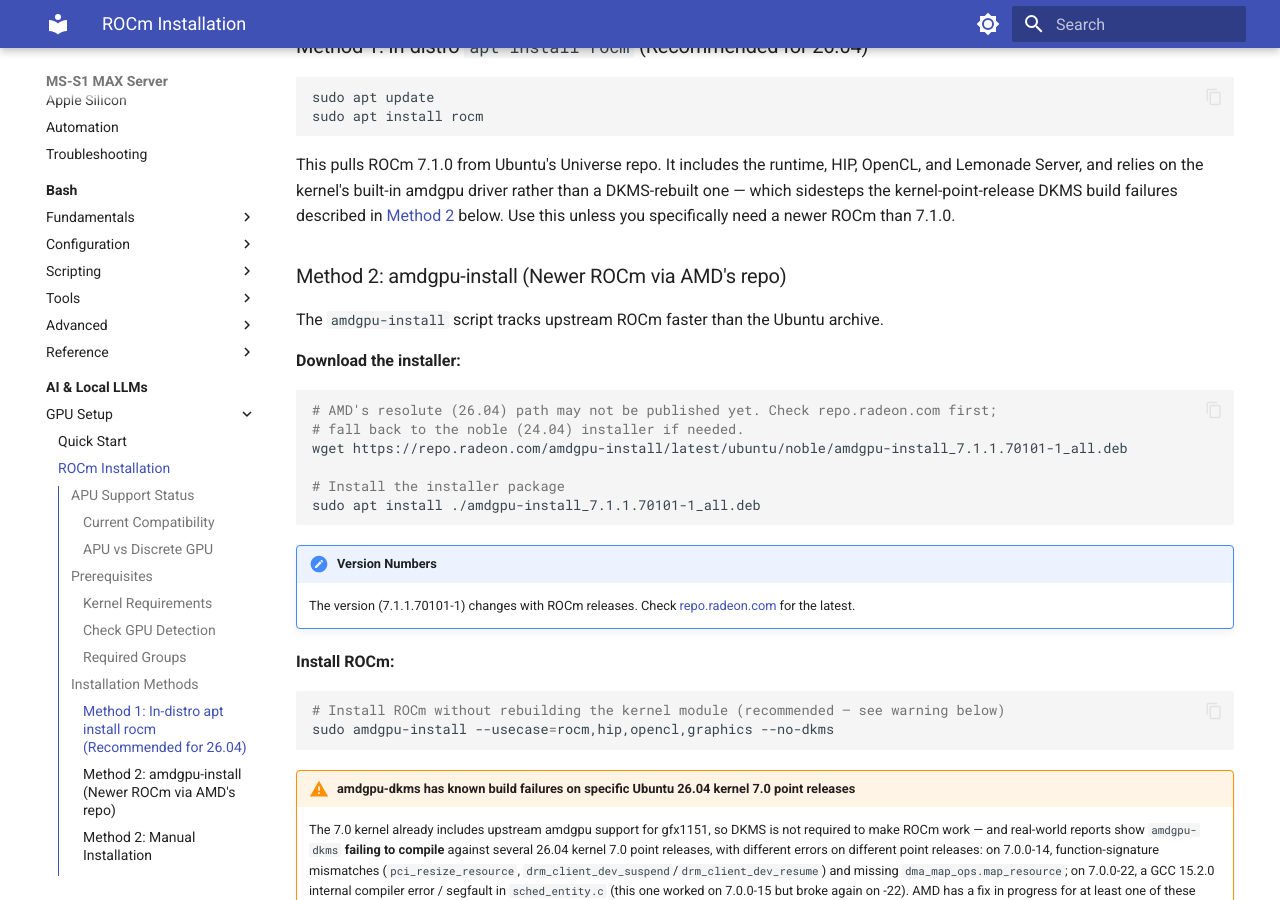
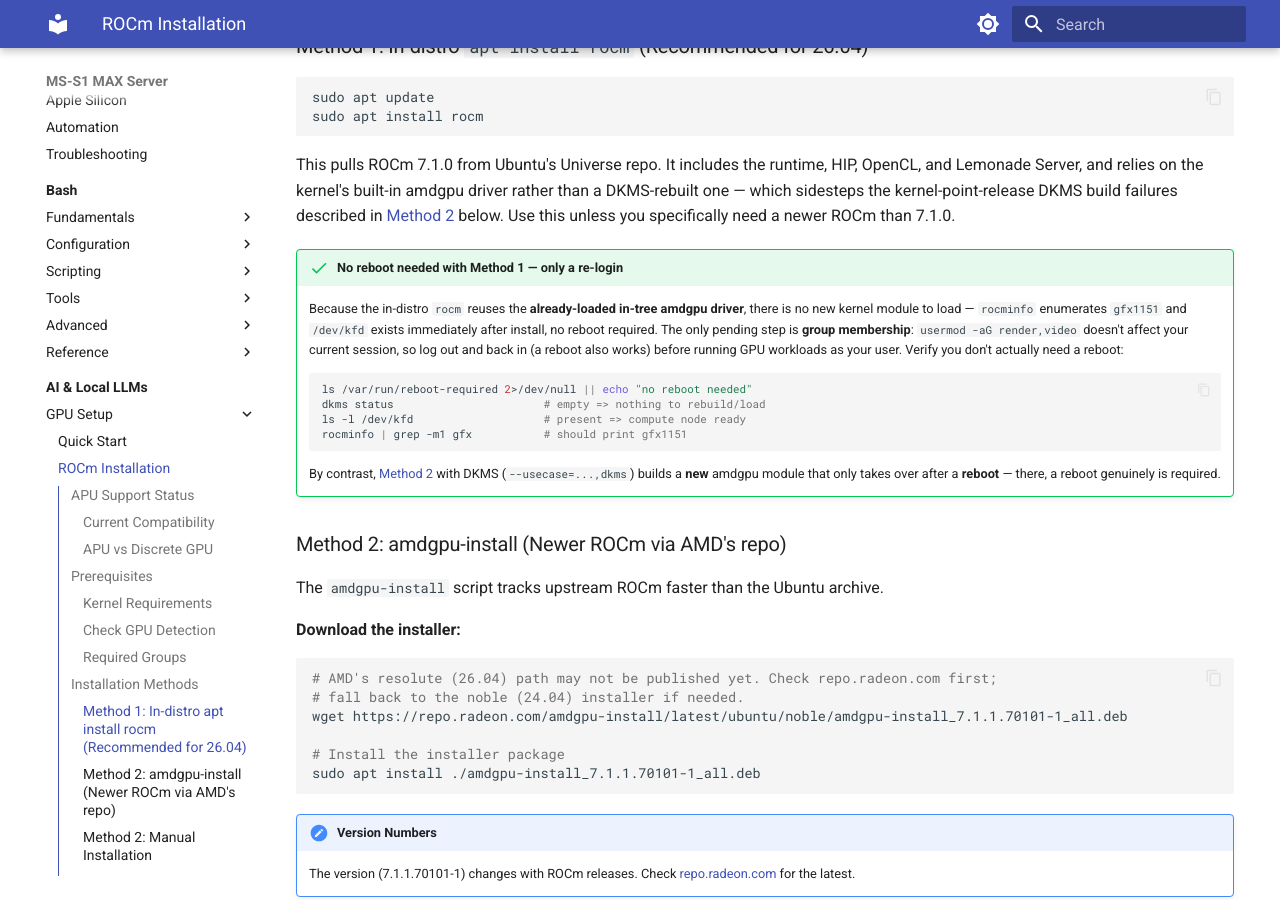
Before and after one commit to mortenoh/msai-setup, an MkDocs documentation site: the page built from docs/ai/gpu/rocm-installation.md, in a window 1280 px wide and 900 px high, scrolled down 2087 px. Built offline with MkDocs 1.6.1 and Material for MkDocs 9.7.7, drawn with Linux system fonts in a browser that asks for light colours.

Commit message:
docs(rocm): clarify in-distro rocm needs no reboot (only re-login), DKMS does

````diff
--- a/docs/ai/gpu/rocm-installation.md
+++ b/docs/ai/gpu/rocm-installation.md
@@ -80,6 +80,18 @@
 ```
 
 This pulls ROCm 7.1.0 from Ubuntu's Universe repo. It includes the runtime, HIP, OpenCL, and Lemonade Server, and relies on the kernel's built-in amdgpu driver rather than a DKMS-rebuilt one — which sidesteps the kernel-point-release DKMS build failures described in [Method 2](#method-2-amdgpu-install-newer-rocm-via-amds-repo) below. Use this unless you specifically need a newer ROCm than 7.1.0.
+
+!!! success "No reboot needed with Method 1 — only a re-login"
+    Because the in-distro `rocm` reuses the **already-loaded in-tree amdgpu driver**, there is no new kernel module to load — `rocminfo` enumerates `gfx1151` and `/dev/kfd` exists immediately after install, no reboot required. The only pending step is **group membership**: `usermod -aG render,video` doesn't affect your current session, so log out and back in (a reboot also works) before running GPU workloads as your user. Verify you don't actually need a reboot:
+
+    ```bash
+    ls /var/run/reboot-required 2>/dev/null || echo "no reboot needed"
+    dkms status                       # empty => nothing to rebuild/load
+    ls -l /dev/kfd                    # present => compute node ready
+    rocminfo | grep -m1 gfx           # should print gfx1151
+    ```
+
+    By contrast, [Method 2](#method-2-amdgpu-install-newer-rocm-via-amds-repo) with DKMS (`--usecase=...,dkms`) builds a **new** amdgpu module that only takes over after a **reboot** — there, a reboot genuinely is required.
 
 ### Method 2: amdgpu-install (Newer ROCm via AMD's repo)
 
````
